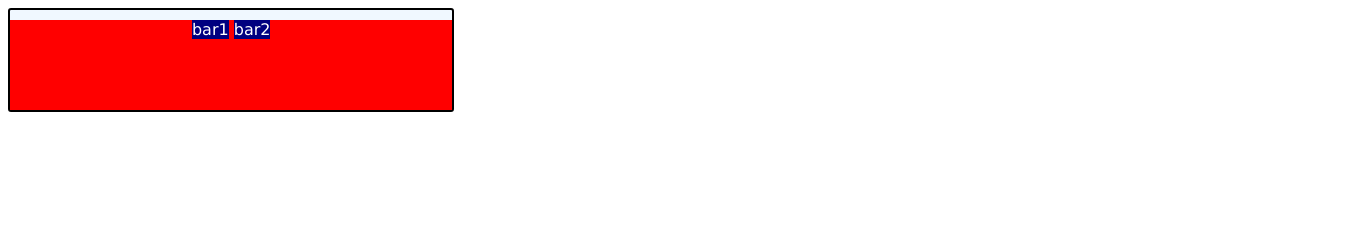
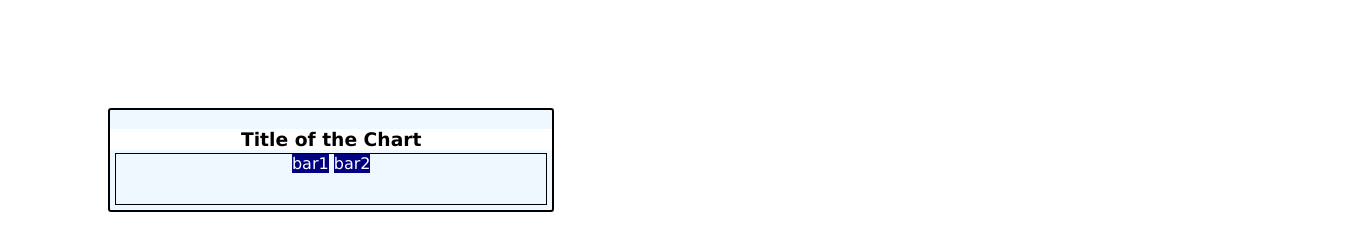
Before and after one commit to shmootidy/barchart, a plain HTML site: page index.html in a window 1280 px wide. Shown: the whole page, 1372 px wide, since content can reach past the window. Drawn offline with nearby package versions, Linux system fonts and the light colour scheme.

Commit message:
reordered h3 to the top; adjusted and removed #bar-container's margins, background-color; gave #bar-container a border

```diff
--- a/bar-chart.css
+++ b/bar-chart.css
@@ -1,6 +1,9 @@
 body {
   font-family: Verdana, Geneva, sans-serif;
   text-align: center;
+  position: relative;
+  top: 100px;
+  left: 100px;
 }
 
 #chart-container {
@@ -12,31 +15,28 @@ body {
   position: relative; /* DON'T CHANGE THIS! Needs to be relative for the absolute position of bar-container to give desired result*/
 }
 
+h3{
+  background-color: white;
+}
+
 #bar-container {
   position: absolute;
   bottom: 0;
-  background-color: red;
-  /*margin: 5px;*/
+  border: 1px solid black;
+  margin: 5px;
   left: 0;
   right: 0;
-  margin-left: auto;
-  margin-right: auto;
-  top: 10%;
+  height: 50%;
 }
 
 
 .bar {
   background-color: navy;
-  height: 50px;
+  height: 100%;
   width: 20px;
   position: relative;
-  bottom: 0;
+  /*bottom: 0;*/ /* This does nothing. The bars are floating at the top of their container... */
   display: inline;
   /*margin-right: -3px;*/ /* This puts the bars off-center in their bar-container; reconsider how to adjust space between bars. */
   color: white;
 }
-
-
-h3{
-  background-color: white;
-}
```
